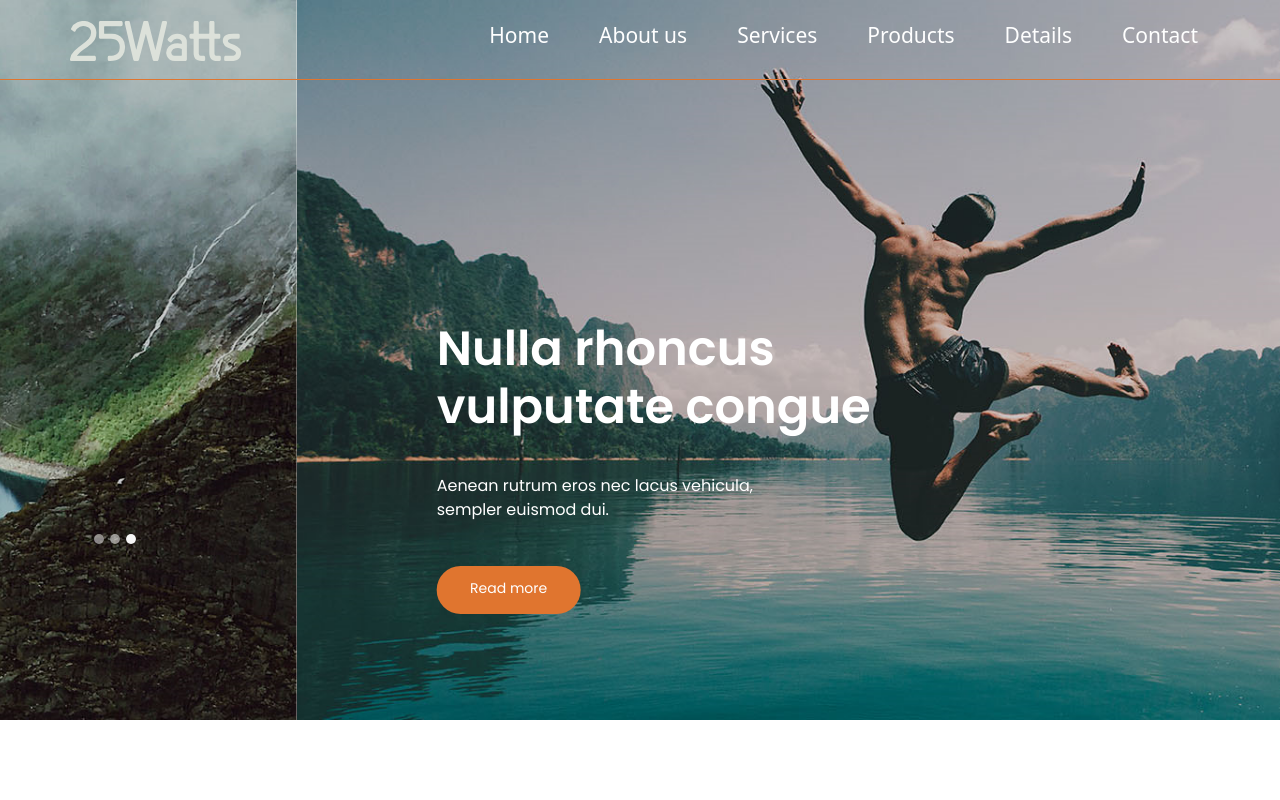
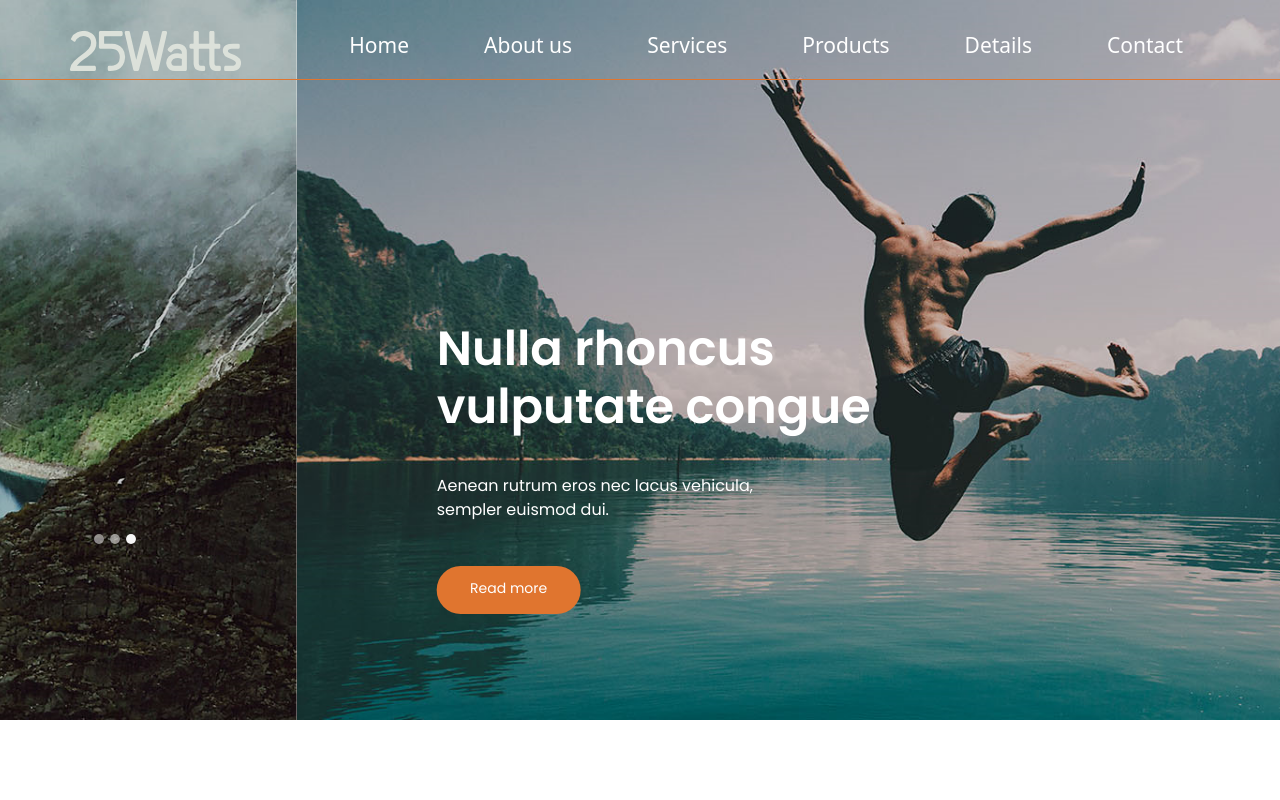
Before and after one commit to HectorAllende/test2_25watts_HectorAllende, a React (Create React App) app: page / in a window 1280 px wide. Shown: the top 800 px of the page. Built offline with nearby package versions, Linux system fonts and the light colour scheme; data requests are answered from the project's data file.

Commit message:
agregando hamburger

```diff
--- a/package.json
+++ b/package.json
@@ -9,6 +9,7 @@
     "axios": "^0.24.0",
     "bootstrap": "^5.1.3",
     "json-server": "^0.17.0",
+    "react-icons": "^4.2.0",
     "react": "^17.0.2",
     "react-dom": "^17.0.2",
     "react-scripts": "5.0.0",
--- a/src/components/Header/Header.js
+++ b/src/components/Header/Header.js
@@ -1,9 +1,18 @@
 import React, { useState} from 'react';
 import Slider from './slider';
+import "./header.css"
+import { FiMenu, FiX } from "react-icons/fi";
+
+const Header = () => {
+
+    const [menuClicked, setMenuClicked] = useState(false);
+
+    const toggleMenuClick = () => {
+        setMenuClicked(!menuClicked);
+    };
 
 
 
-const Header = () => {
 
     const [navBar, setNavBar] = useState(false)
 
@@ -19,10 +28,10 @@ const Header = () => {
         })
     }
 
-    const changeBackground = ()=>{
-        if(window.scrollY >=100){
+    const changeBackground = () => {
+        if (window.scrollY >= 100) {
             setNavBar(true)
-        }else{
+        } else {
             setNavBar(false)
         }
     }
@@ -39,13 +48,28 @@ const Header = () => {
                             <img src="img/logo.svg" alt="logo" />
                         </a>
                     </div>
-                    <div className='enlaces-header enlaces' id="enlaces">
-                        <a href="#" className={navBar ? 'enlace2' : 'enlace'}>Home</a>
-                        <a href="#about" className={navBar ? 'enlace2' : 'enlace'} onClick={handleClick} >About us</a>
-                        <a href="#services" className={navBar ? 'enlace2' : 'enlace'} onClick={handleClick}>Services</a>
-                        <a href="#products" className={navBar ? 'enlace2' : 'enlace'} onClick={handleClick}>Products</a>
-                        <a href="#details" className={navBar ? 'enlace2' : 'enlace'} onClick={handleClick}>Details</a>
-                        <a href="#contact" className={navBar ? 'enlace2' : 'enlace'} onClick={handleClick}>Contact</a>
+
+                    {menuClicked ? (
+                        <FiX size={25} className={"navbar__menu"} onClick={toggleMenuClick} />
+                    ) : (
+                        <FiMenu
+                            size={25}
+                            className={"navbar__menu"}
+                            onClick={toggleMenuClick}
+                        />
+                    )}
+
+
+                    <div className={
+          menuClicked ? "navbar__list navbar__list--active enlaces-header enlaces" : "navbar__list enlaces-header enlaces"
+        } id="enlaces">
+
+                        <a href="#" className={navBar ? 'enlace2 navbar__link ' : 'enlace navbar__link'}>Home</a>
+                        <a href="#about" className={navBar ? 'enlace2 navbar__link' : 'enlace navbar__link'} onClick={handleClick} >About us</a>
+                        <a href="#services" className={navBar ? 'enlace2 navbar__link ' : 'enlace navbar__link'} onClick={handleClick}>Services</a>
+                        <a href="#products" className={navBar ? 'enlace2 navbar__link' : 'enlace navbar__link'} onClick={handleClick}>Products</a>
+                        <a href="#details" className={navBar ? 'enlace2 navbar__link' : 'enlace navbar__link'} onClick={handleClick}>Details</a>
+                        <a href="#contact" className={navBar ? 'enlace2 navbar__link' : 'enlace navbar__link'} onClick={handleClick}>Contact</a>
                     </div>
                 </section>
             </nav>
--- /dev/null
+++ b/src/components/Header/header.css
@@ -0,0 +1,83 @@
+
+  .navbar__list {
+    display: flex;
+    list-style: none;
+  }
+
+  .navbar__item {
+    white-space: nowrap;
+  }
+
+
+  .navbar__link {
+    font-size: 0.85rem;
+    text-decoration: none;
+
+    text-align: center;
+    padding: 10px;
+    margin: 0px 5px;
+
+
+    border-color: transparent;
+    transition: 250ms;
+  }
+
+  .navbar__link:hover {
+    border-color: white;
+    transition: 250ms;
+  }
+
+  .navbar__menu {
+    color: white;
+    display: none;
+    cursor: pointer;
+  }
+
+  @media screen and (max-width: 768px) {
+    .navbar__list {
+      display: flex;
+      flex-direction: column;
+      justify-content: space-evenly;
+      align-items: center;
+      top: 30px;
+      left: -110%;
+      width: 100%;
+      height: 500px;
+      position: absolute;
+      transition: all 0.5s ease;
+    }
+
+    .navbar__list--active {
+      left: 0;
+    }
+
+    .navbar__menu {
+      display: block;
+    }
+
+    .navbar__item {
+      width: 100%;
+      display: flex;
+      justify-content: center;
+      align-items: center;
+      border-radius: 0;
+      flex: 1;
+    }
+
+    .navbar__link {
+      display: flex;
+      height: 100%;
+      width: 100%;
+      justify-content: center;
+      align-items: center;
+      margin: 0px;
+      border-width: 0px;
+      background-color: black;
+      opacity: 0.75;
+    }
+
+    .navbar__link:hover {
+      border-width: 0px;
+      opacity: 0.9;
+    }
+  }
--- a/src/styles/base/_base.scss
+++ /dev/null
@@ -1,33 +0,0 @@
-* {
-    font-family: Helvetica, Arial, sans-serif;
-    margin: 0px;
-}
-
-html, body {
-    height: 100vh;
-    width: 100vw;
-}
-
-main {
-    width: 100%;
-}
-
-.mt-1 {
-    margin-top: 5px;
-}
-
-.mt-5 {
-    margin-top: 20px;
-}
-
-.mb-1 {
-    margin-bottom: 5px;
-}
-
-.mb-5 {
-    margin-bottom: 20px;
-}
-
-.pointer {
-    cursor: pointer;
-}
--- a/src/styles/components/_header.scss
+++ /dev/null
@@ -1,5 +0,0 @@
-
-
-.header{
-    color: salmon;
-}
--- a/src/styles/styles.css
+++ b/src/styles/styles.css
@@ -842,6 +842,7 @@ input[type="submit"]{
     .nav .enlaces-header a{
         font-size: 16px;
         margin-left: 15px;
+
     }
 
     .carousel-caption h5{
@@ -1165,7 +1166,23 @@ input[type="submit"]{
 
     }
 
-
+    input[type="submit"]{
+        width: 110px;
+        height: 30px;
+        display: inline-block;
+        background: var(--unnamed-color-e0752f);
+        text-align: center;
+        color: #fff;
+        text-decoration: none;
+        display: flex;
+        justify-content: center;
+        align-items: center;
+        font-weight: 400;
+        font-size: 12px;
+        border-radius: 25px;
+        padding: 0 0;
+        z-index: 0;
+    }
 
 
 }
@@ -1215,6 +1232,13 @@ input[type="submit"]{
         font-weight: 400;
         font-size: 14px;
         border-radius: 25px;
+
+    }
+
+    .nav .enlaces-header a{
+        font-size: 16px;
+        margin-left: -10px;
+        margin-right: -10px;
 
     }
 
@@ -1387,7 +1411,7 @@ input[type="submit"]{
 
 
     .footer .footer_logo{
-        height: 40%;
+        height: 50%;
         width: 30%;
         display: flex;
 
@@ -1440,7 +1464,7 @@ input[type="submit"]{
     }
 
     .footer .footer_redes{
-        height: 30%;
+        height: 50%;
         width: 30%;
         display: flex;
         flex-direction: column;
@@ -1465,19 +1489,9 @@ input[type="submit"]{
         justify-content: space-around;
     }
 
-    .footer .footer_redes .footer_iconos img:hover{
-        color: var(--unnamed-color-e0752f);
-        cursor: pointer;
-    }
-
-
-
-
-
-
-
-
-
+    .footer .footer_redes .footer_iconos img{
+        width: 13%;
+    }
 
 
 }
@@ -1486,6 +1500,10 @@ input[type="submit"]{
 
 @media screen and (max-width:575px){
 
+
+    .nav{
+        padding: 0 10px;
+    }
 /* Header */
 
 .carousel-caption h5{
```
Also changed, not shown: src/styles/base/_settings.scss (deleted, +0 -9 lines), 1 other file (tests, documents, lock files or other folders).
